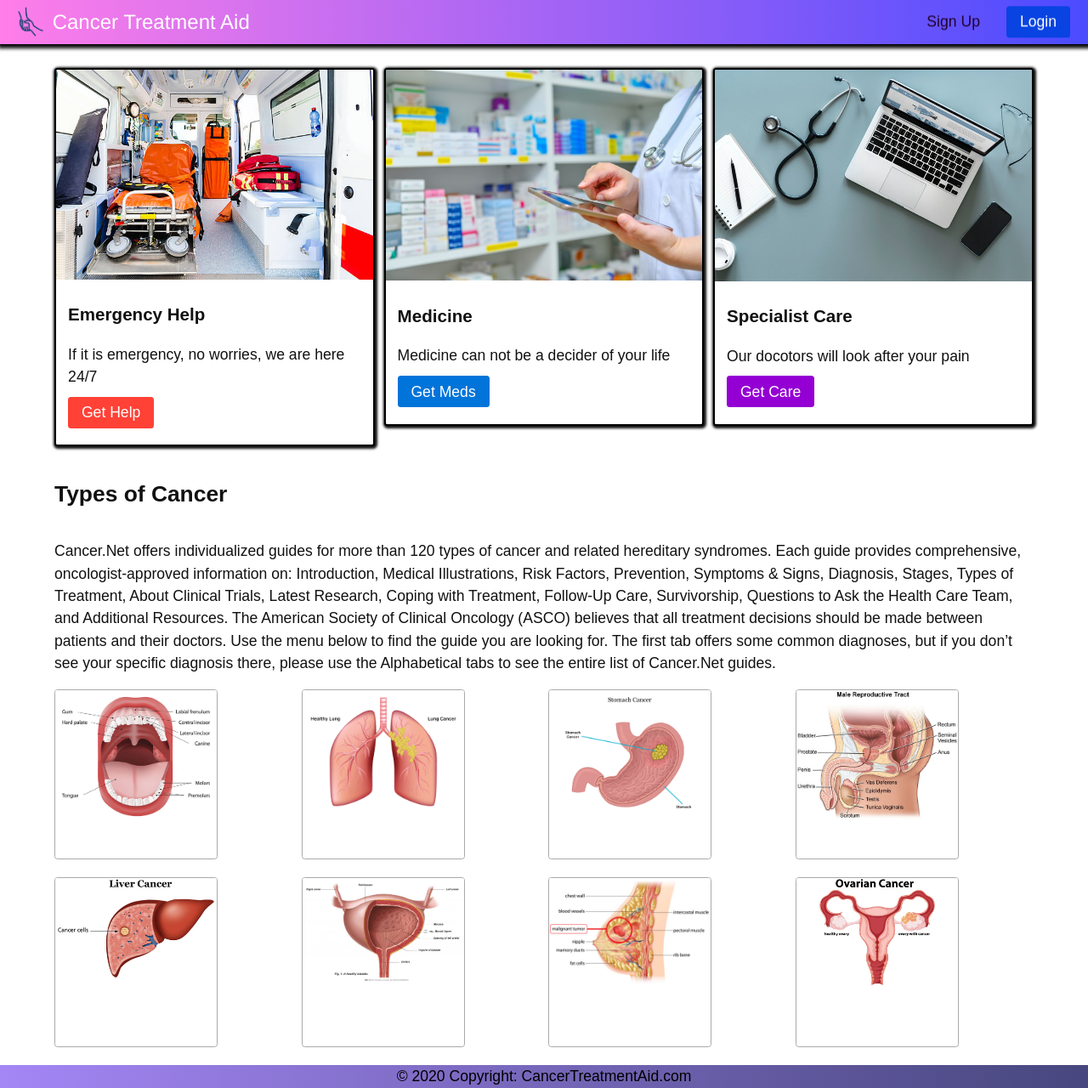
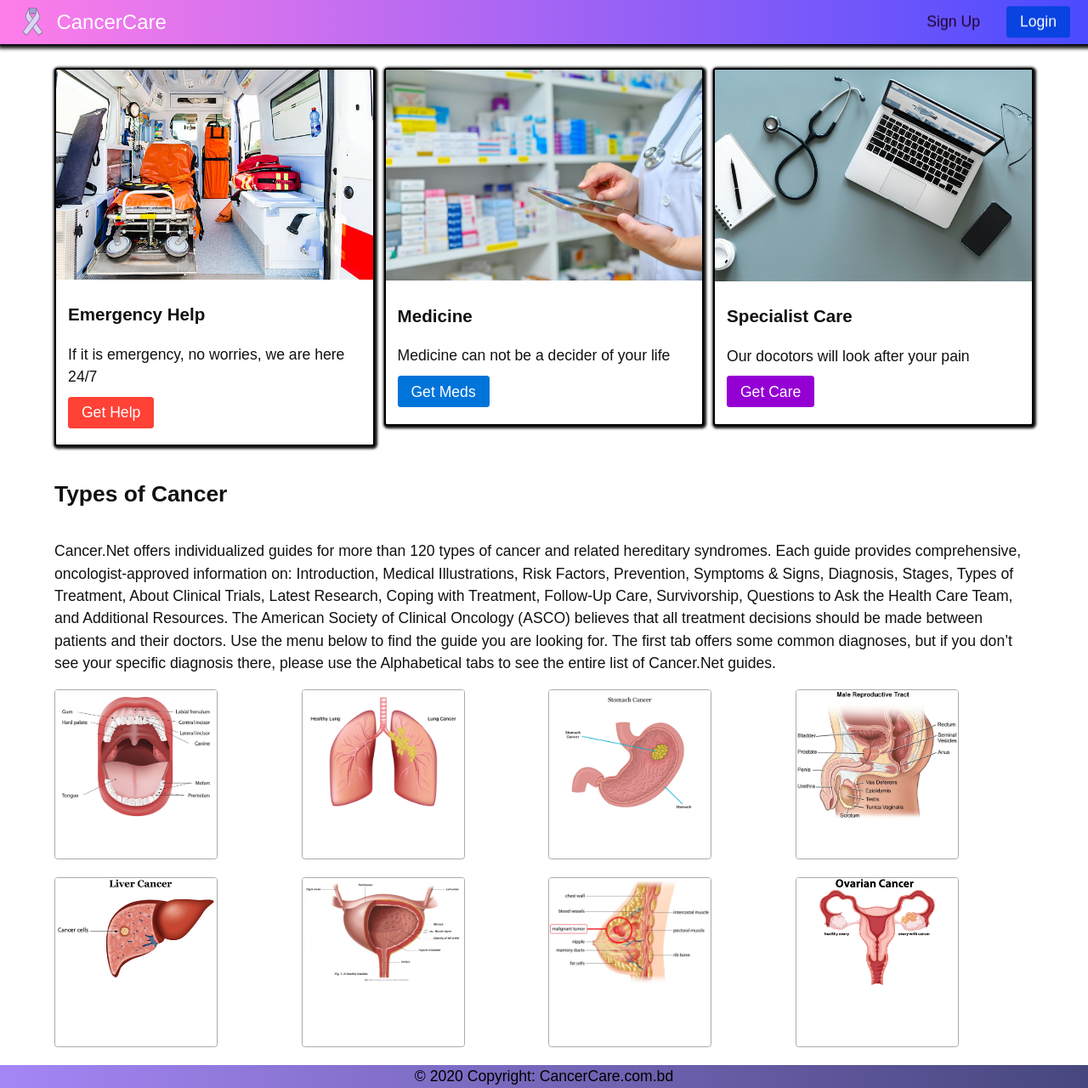
Before and after one commit to AmitPress/cancercare, a Django app: page /home/ in a window 1280 px wide. Shown: the whole page at 85% size. Run offline with Django 3.2, Linux system fonts and the light colour scheme.

Commit message:
change logo and title

```diff
--- a/cancercare/landingpage/templates/landingpage/base.html
+++ b/cancercare/landingpage/templates/landingpage/base.html
@@ -15,8 +15,8 @@
     <!-- header ( title + navigation )-->
     <nav class="navigation">
         <a href="{% url 'home' %}" class="brand">
-        <img class="logo" src="{% static 'landingpage/img/logo.png' %}" />
-        <span class="title">Cancer Treatment Aid</span>
+        <img class="logo" src="{% static 'landingpage/img/canrib.svg' %}" />
+        <span class="title">CancerCare</span>
         </a>
 
         <div class="menu">
@@ -29,7 +29,7 @@
     <!-- footer ( info ) -->
     {% block footer %}
     <div class="footer">
-        © 2020 Copyright: CancerTreatmentAid.com
+        © 2020 Copyright: CancerCare.com.bd
     </div>
     {% endblock footer %}
     <script src="{% static 'landingpage/js/jquery.js' %}"></script>
```
Also changed, not shown: cancercare/landingpage/static/landingpage/img/canrib.svg (added).
